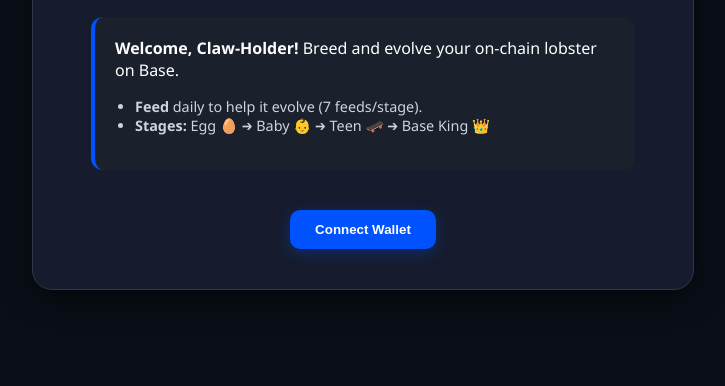
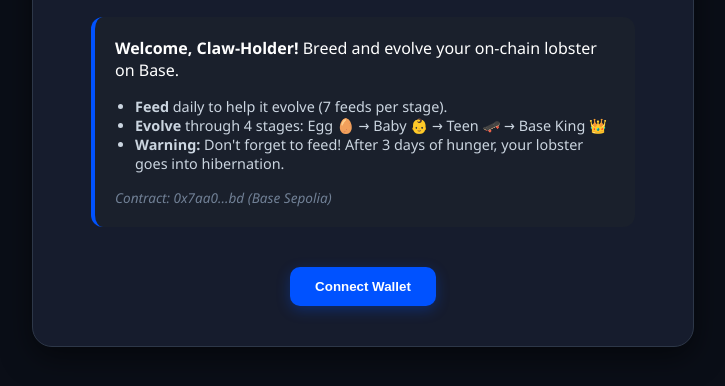
Before and after one commit to redhot075/Claw-Gotchi, a website: page index.html in a window 1280 px wide. Shown: the part 166-552 px from the top of the page, without its empty margins (277-1002 px from the left). Drawn offline with nearby package versions, Linux system fonts and the light colour scheme.

Commit message:
fix: restore full intro text and clean up HTML structure

```diff
--- a/index.html
+++ b/index.html
@@ -42,9 +42,11 @@
         <div id="intro-section">
             <p style="margin-top: 0;"><strong>Welcome, Claw-Holder!</strong> Breed and evolve your on-chain lobster on Base.</p>
             <ul style="padding-left: 20px; color: #cbd5e0; font-size: 0.9em;">
-                <li><strong>Feed</strong> daily to help it evolve (7 feeds/stage).</li>
-                <li><strong>Stages:</strong> Egg 🥚 ➔ Baby 👶 ➔ Teen 🛹 ➔ Base King 👑</li>
+                <li><strong>Feed</strong> daily to help it evolve (7 feeds per stage).</li>
+                <li><strong>Evolve</strong> through 4 stages: Egg 🥚 → Baby 👶 → Teen 🛹 → Base King 👑</li>
+                <li><strong>Warning:</strong> Don't forget to feed! After 3 days of hunger, your lobster goes into hibernation.</li>
             </ul>
+            <p style="font-size: 0.85em; color: #718096; margin-bottom: 0;"><em>Contract: 0x7aa0...bd (Base Sepolia)</em></p>
         </div>
 
         <div id="connect-section">
@@ -248,5 +250,3 @@
     </script>
 </body>
 </html>
-</body>
-</html>
```
